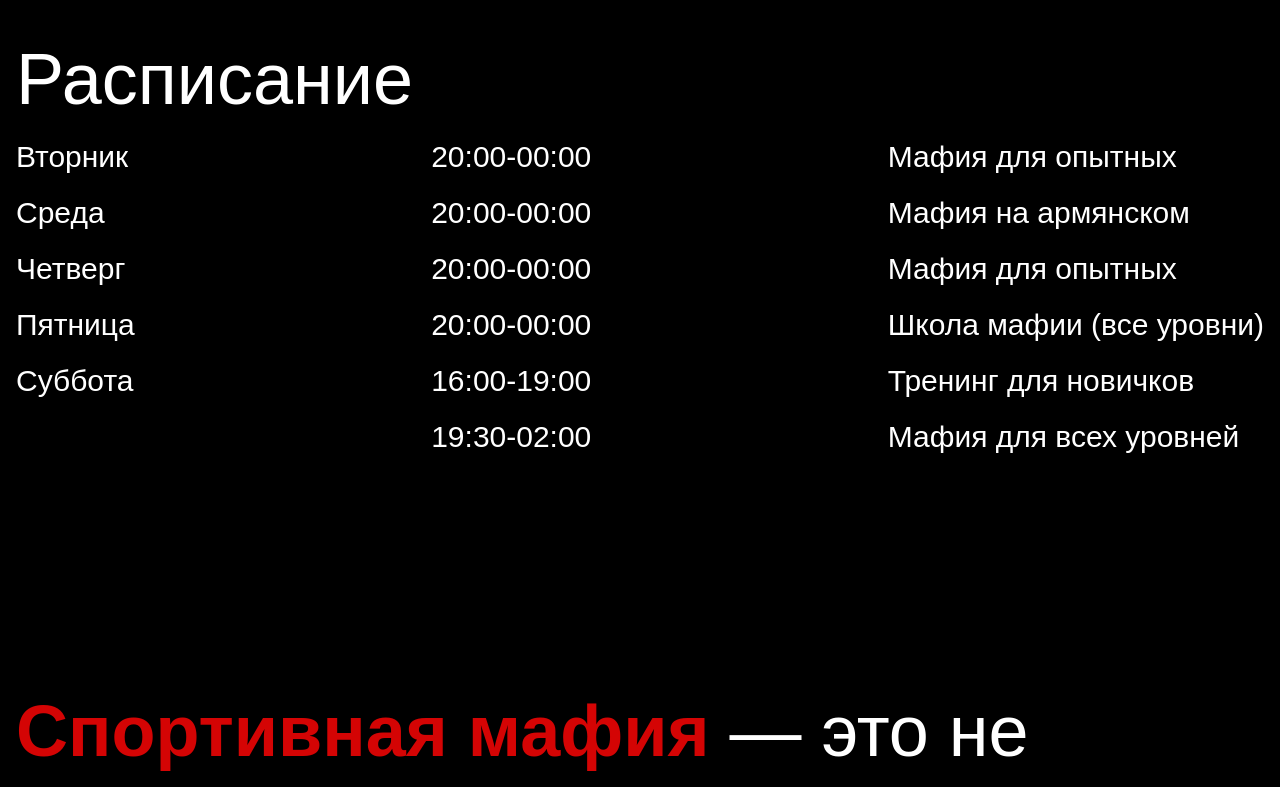
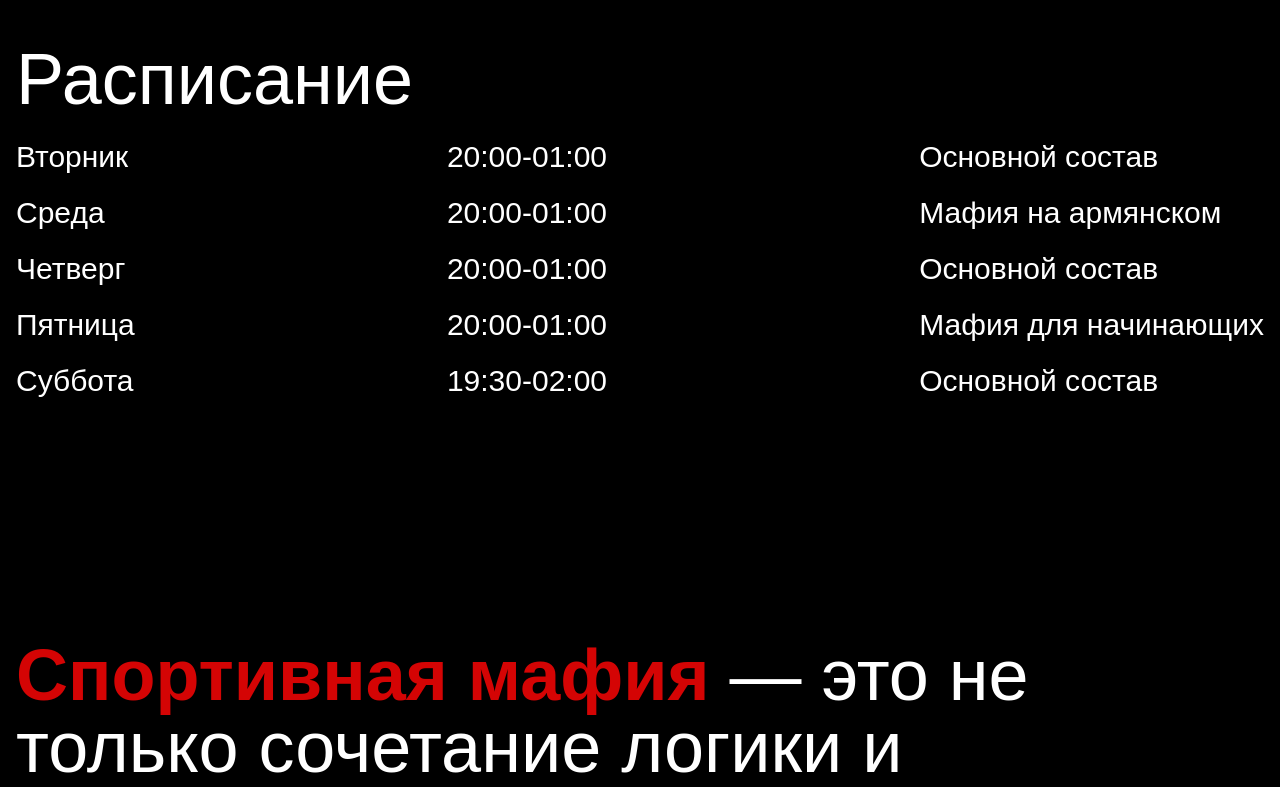
Before and after one commit to saroyangor/joker-mafia, a React (Vite) app: page / in a window 1280 px wide. Shown: the part 2720-3507 px from the top of the page. Built offline with nearby package versions, Linux system fonts and the light colour scheme.

Commit message:
new schedule

```diff
--- a/src/components/Contacts.jsx
+++ b/src/components/Contacts.jsx
@@ -3,6 +3,34 @@ import contact2 from '../assets/contact2.svg'
 import contact3 from '../assets/contact3.svg'
 import contact4 from '../assets/contact4.svg'
 import contact5 from '../assets/contact5.svg'
+
+const links = [
+  {
+    img: contact1,
+    link: "https://t.me/Mafclubjoker",
+    alt: "Telegram"
+  },
+  {
+    img: contact2,
+    link: "https://www.instagram.com/yerevanmafiajoker/",
+    alt: "Instagram"
+  },
+  {
+    img: contact3,
+    link: "https://www.facebook.com/mafia.yerevan",
+    alt: "Facebook"
+  },
+  {
+    img: contact4,
+    link: "https://mafiaworldtour.com/clubs/324",
+    alt: "FIIM"
+  },
+  {
+    img: contact5,
+    link: "https://www.google.com/maps/place/%D0%9C%D0%B0%D1%84%D0%B8%D1%8F+%D0%BA%D0%BB%D1%83%D0%B1+%22Joker%22/@40.1725754,43.2724028,8z/data=!4m6!3m5!1s0x406abdf851e966eb:0xd4f5825c83a6d017!8m2!3d40.1886226!4d44.5165139!16s%2Fg%2F11w1nkzqn2?entry=ttu&g_ep=EgoyMDI0MTIxMS4wIKXMDSoASAFQAw%3D%3D",
+    alt: "Google Maps"
+  }
+]
 
 // eslint-disable-next-line react/prop-types
 export function Contacts({contactsRef}) {
@@ -13,31 +41,15 @@ export function Contacts({contactsRef}) {
         Мы всегда на связи в телеграме и инстаграме - просто отправьте сообщение, и мы ответим вам в рабочее время с 14:00 до 20:00.
       </p>
       <ul className="flex gap-5 mt-9">
-        <li>
-          <a href="https://t.me/Mafclubjoker" target="_blank">
-            <img src={contact1} alt="Telegram"/>
-          </a>
-        </li>
-        <li>
-          <a href="https://www.instagram.com/yerevanmafiajoker/" target="_blank">
-            <img src={contact2} alt="Instagram"/>
-          </a>
-        </li>
-        <li>
-          <a href="https://www.facebook.com/mafia.yerevan" target="_blank">
-            <img src={contact3} alt="Facebook"/>
-          </a>
-        </li>
-        <li>
-          <a href="https://mafiaworldtour.com/clubs/324" target="_blank">
-            <img src={contact4} alt="FIIM"/>
-          </a>
-        </li>
-        <li>
-          <a href="https://www.google.com/maps/place/%D0%9C%D0%B0%D1%84%D0%B8%D1%8F+%D0%BA%D0%BB%D1%83%D0%B1+%22Joker%22/@40.1725754,43.2724028,8z/data=!4m6!3m5!1s0x406abdf851e966eb:0xd4f5825c83a6d017!8m2!3d40.1886226!4d44.5165139!16s%2Fg%2F11w1nkzqn2?entry=ttu&g_ep=EgoyMDI0MTIxMS4wIKXMDSoASAFQAw%3D%3D" target="_blank">
-            <img src={contact5} alt="FIIM"/>
-          </a>
-        </li>
+        {
+          links.map(link => (
+            <li key={link.link}>
+              <a href={link.link} target="_blank">
+                <img src={link.img} alt={link.alt}/>
+              </a>
+            </li>
+          ))
+        }
       </ul>
     </section>
   )
--- a/src/components/Footer.jsx
+++ b/src/components/Footer.jsx
@@ -1,19 +1,36 @@
-import footer1 from '../assets/footer1.svg'
 import footer2 from '../assets/footer2.svg'
 import footer3 from '../assets/footer3.svg'
 import footer4 from '../assets/footer4.svg'
-import footer5 from '../assets/footer5.svg'
+
+const links = [
+  {
+    img: footer2,
+    link: "https://ethosfound.org/",
+  },
+  {
+    img: footer3,
+    link: "https://www.facebook.com/WomenResourceCenter/\n",
+  },
+  {
+    img: footer4,
+    link: "http://www.genocide-museum.am/rus/Description_and_history.php",
+  }
+]
 
 export function Footer() {
   return (
     <footer className="items-center mt-40 mb-16 lg:flex hidden">
       <p className="text-3xl">© All Rights Reserved</p>
       <ul className="flex gap-3 absolute left-1/2 transform -translate-x-1/2">
-        <li><img src={footer1} alt=""/></li>
-        <li><img src={footer2} alt=""/></li>
-        <li><img src={footer3} alt=""/></li>
-        <li><img src={footer4} alt=""/></li>
-        <li><img src={footer5} alt=""/></li>
+        {
+          links.map(link => (
+            <li key={link.link}>
+              <a href={link.link} target="_blank">
+                <img src={link.img} alt=""/>
+              </a>
+            </li>
+          ))
+        }
       </ul>
     </footer>
   )
--- a/src/components/Prices.jsx
+++ b/src/components/Prices.jsx
@@ -16,7 +16,7 @@ export function Prices({pricesRef}) {
                 Участники турниров, представляющие клуб ‘Joker’
               </li>
               <li>
-                Обладатели именной маски клуба Джокер
+                Обладатели именной маски клуба ‘Joker’
               </li>
             </ul>
           </div>
--- a/src/components/Schedule.jsx
+++ b/src/components/Schedule.jsx
@@ -42,20 +42,18 @@ export function Schedule({scheduleRef}) {
           <li>Суббота</li>
         </ul>
         <ul className="flex flex-col gap-5 text-3xl">
-          <li>20:00-00:00</li>
-          <li>20:00-00:00</li>
-          <li>20:00-00:00</li>
-          <li>20:00-00:00</li>
-          <li>16:00-19:00</li>
+          <li>20:00-01:00</li>
+          <li>20:00-01:00</li>
+          <li>20:00-01:00</li>
+          <li>20:00-01:00</li>
           <li>19:30-02:00</li>
         </ul>
         <ul className="flex flex-col gap-5 text-3xl">
-          <li>Мафия для опытных</li>
+          <li>Основной состав</li>
           <li>Мафия на армянском</li>
-          <li>Мафия для опытных</li>
-          <li>Школа мафии (все уровни)</li>
-          <li>Тренинг для новичков</li>
-          <li>Мафия для всех уровней</li>
+          <li>Основной состав</li>
+          <li>Мафия для начинающих</li>
+          <li>Основной состав</li>
         </ul>
       </div>
 
@@ -64,19 +62,19 @@ export function Schedule({scheduleRef}) {
           <div className="bg-lightgray rounded-lg p-3 min-w-80">
             <h3 className="font-bold sm:text-xl text-base text-black">Основной состав</h3>
             <p className="text-black mt-2 text-sm sm:text-base">🗓 Вторник, четверг, суббота</p>
-            <p className="text-black mt-1.5 text-sm sm:text-base">🕘20:00-00:00</p>
+            <p className="text-black mt-1.5 text-sm sm:text-base">🕘20:00-01:00</p>
           </div>
 
           <div className="bg-lightgray rounded-lg p-3 min-w-80">
-            <h3 className="font-bold sm:text-xl text-base text-black">Школа мафии (новички)</h3>
+            <h3 className="font-bold sm:text-xl text-base text-black">Мафия для начинающих</h3>
             <p className="text-black mt-2 text-sm sm:text-base">🗓 Пятница</p>
-            <p className="text-black mt-1.5 text-sm sm:text-base">🕘19:30-00:00</p>
+            <p className="text-black mt-1.5 text-sm sm:text-base">🕘20:00-01:00</p>
           </div>
 
           <div className="bg-lightgray rounded-lg p-3 min-w-80">
             <h3 className="font-bold sm:text-xl text-base text-black">Мафия на армянском</h3>
             <p className="text-black mt-2 text-sm sm:text-base">🗓 Среда</p>
-            <p className="text-black mt-1.5 text-sm sm:text-base">🕘20:00-00:00</p>
+            <p className="text-black mt-1.5 text-sm sm:text-base">🕘20:00-01:00</p>
           </div>
         </Slider>
       </div>
```
